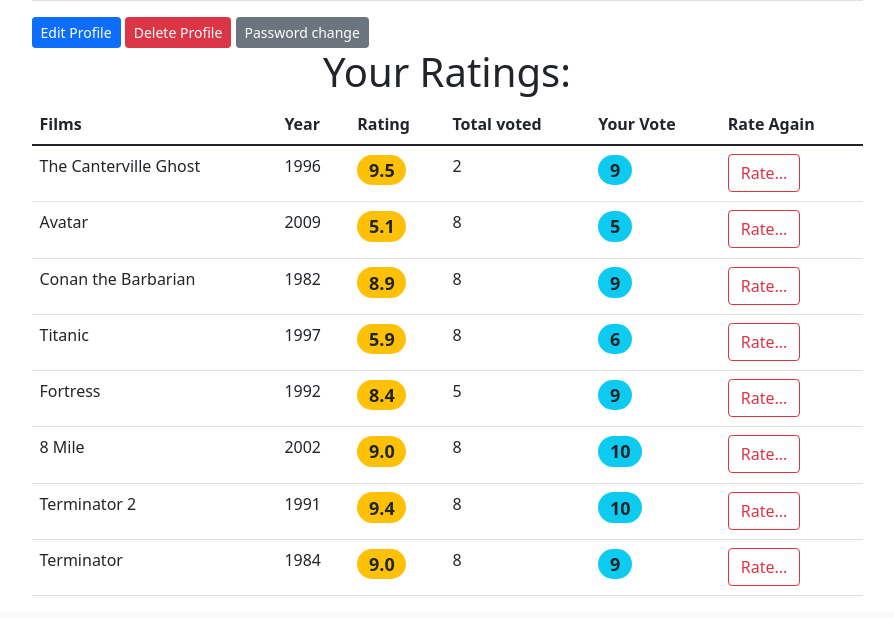
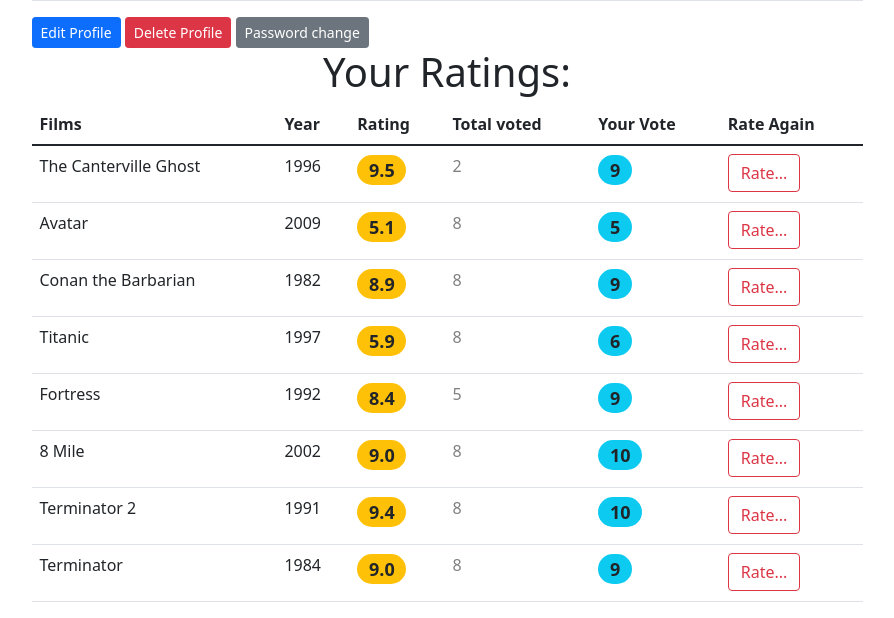
Before and after one commit to Falco13/movie_rating, a Django app: page /users/profile/ in a window 1280 px wide. Shown: the part 316-934 px from the top of the page, without its empty margins (193-1087 px from the left). Before the commit the page ends 912 px from the top, so only its background shows below. Run offline with Django 4.2, Linux system fonts and the light colour scheme; a user stored in the database is signed in; data comes from the database, SQL or seed files in the repository; both versions use the stored data as it was after the commit.

Commit message:
fix color total_votes in user profile

```diff
--- a/accounts/templates/accounts/profile.html
+++ b/accounts/templates/accounts/profile.html
@@ -62,7 +62,9 @@
                 {{ rating_data.average_rating|floatformat:1 }}
               </span></h4>
         </td>
-        <td>{{ rating_data.total_votes }}</td>
+        <td>
+            <p class="text-black-50">{{ rating_data.total_votes }}</p>
+        </td>
         <td>
             <h4><span class="badge rounded-pill bg-info text-dark">
                 {{ rating_data.rating }}
```
Also changed, not shown: db.sqlite3.
